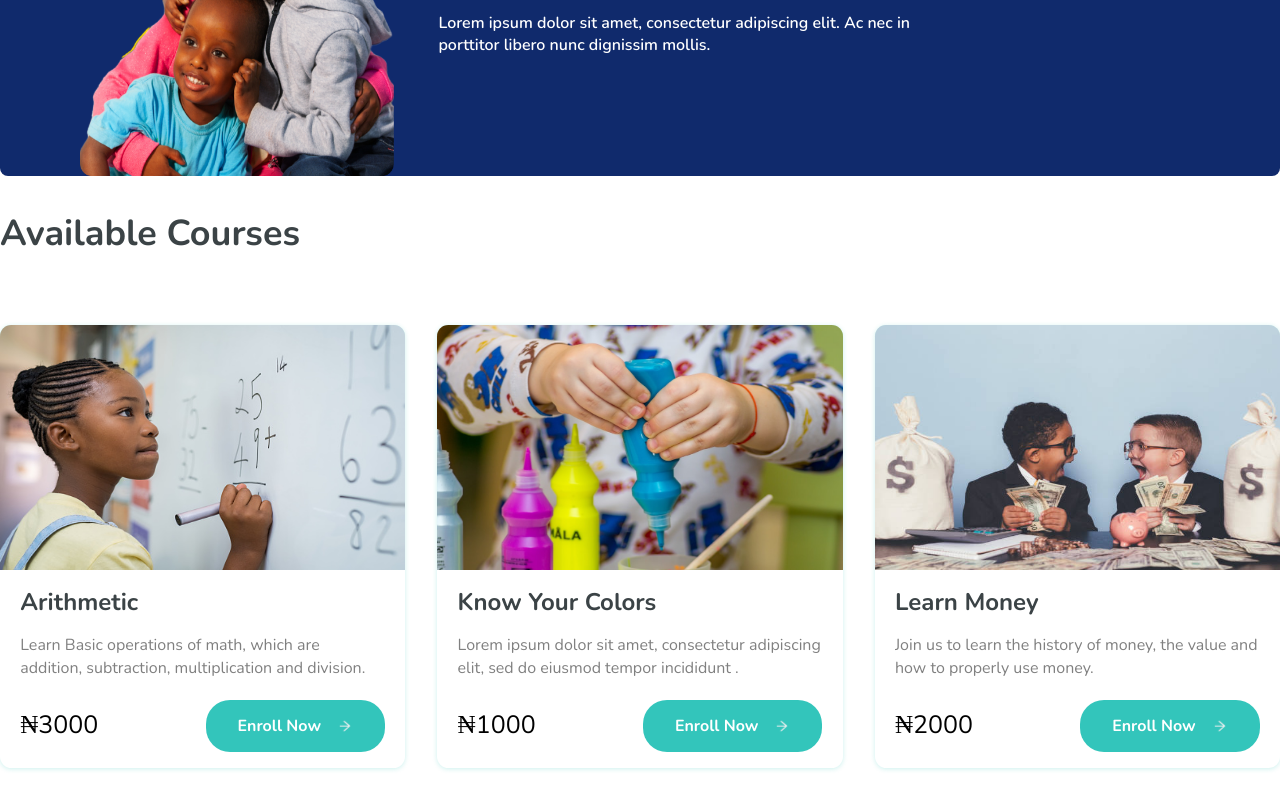
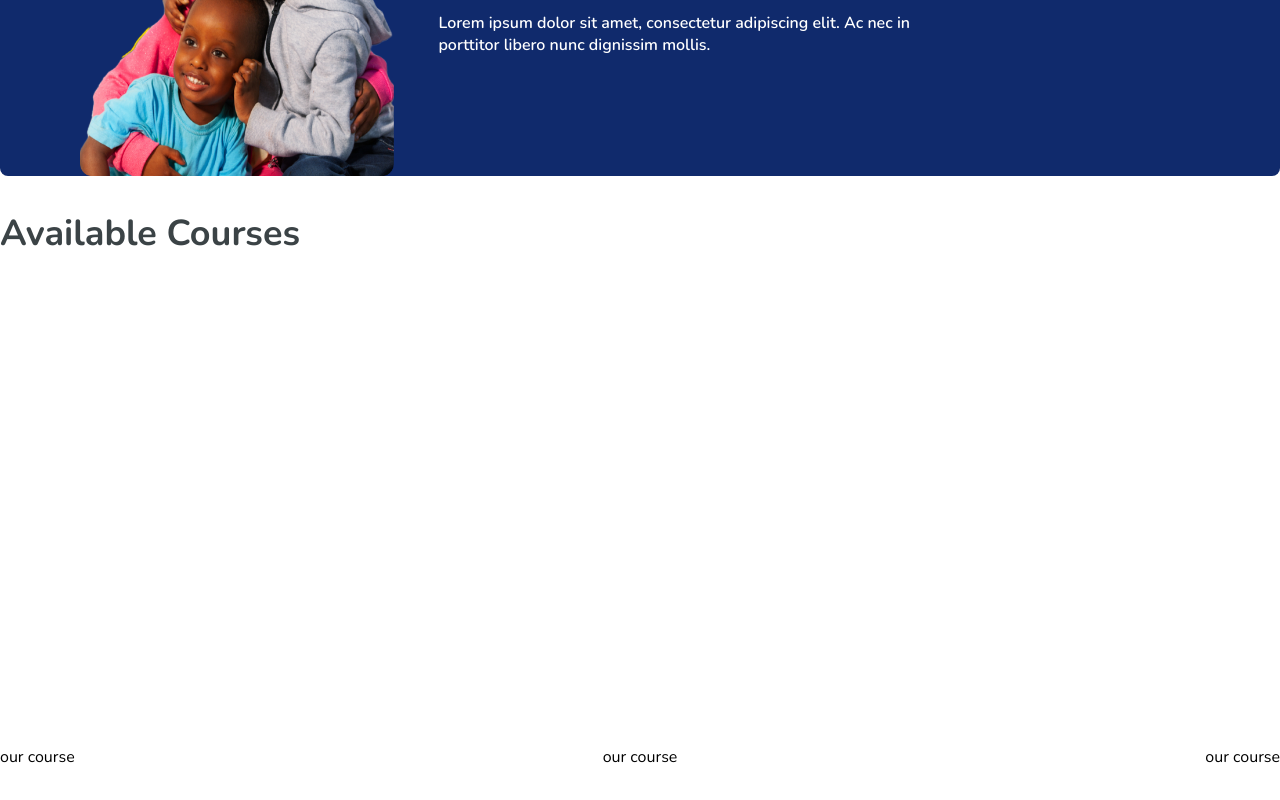
Before and after one commit to Mobius-Org/frontend, a React (Create React App) app: page /dashboard in a window 1280 px wide. Shown: the part 358-1158 px from the top of the page. Built offline with nearby package versions, Linux system fonts and the light colour scheme.

Commit message:
commented out course card

```diff
--- a/src/component/index.js
+++ b/src/component/index.js
@@ -1,5 +1,5 @@
 export * from "./button";
-export * from "./coursecard";
+// export * from "./coursecard";
 export * from "./emptystate";
 export * from "./footer";
 export * from "./inputfield";
--- a/src/pages/dashboard/components/ourcourses/index.js
+++ b/src/pages/dashboard/components/ourcourses/index.js
@@ -2,7 +2,7 @@ import React from "react";
 import styled from "styled-components";
 import { asset4, colorPaint, moneyP } from "../../../../assets";
 import { colors } from "../../../../colors";
-import { CourseCard } from "../../../../component";
+// import { CourseCard } from "../../../../component";
 
 const OurCourses = ({ text }) => {
   const courses = [
@@ -36,7 +36,8 @@ const OurCourses = ({ text }) => {
         </SecHeading>
         <CoursesList>
           {courses.map((course, index) => (
-            <CourseCard key={index} {...course} />
+            // <CourseCard key={index} {...course} />
+            <div>our course</div>
           ))}
         </CoursesList>
       </OurProgramsWrapper>
--- a/src/pages/landingPage/component/ourprograms/index.js
+++ b/src/pages/landingPage/component/ourprograms/index.js
@@ -2,7 +2,7 @@ import React from "react";
 import styled from "styled-components";
 import { asset4, colorPaint, moneyP } from "../../../../assets";
 import { colors } from "../../../../colors";
-import { CourseCard } from "../../../../component";
+// import { CourseCard } from "../../../../component";
 
 const OurPrograms = () => {
   const courses = [
@@ -41,7 +41,8 @@ const OurPrograms = () => {
         </SecHeading>
         <CoursesList>
           {courses.map((course, index) => (
-            <CourseCard key={index} {...course} />
+            // <CourseCard key={index} {...course} />
+            <div>hello card</div>
           ))}
         </CoursesList>
       </OurProgramsWrapper>
```
